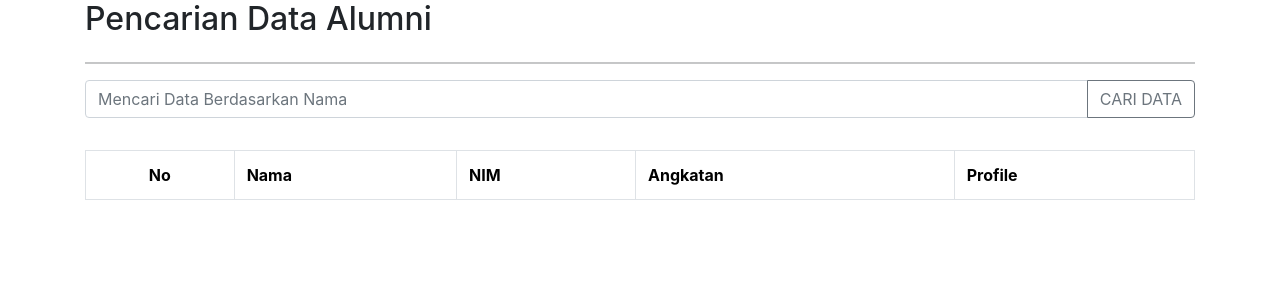
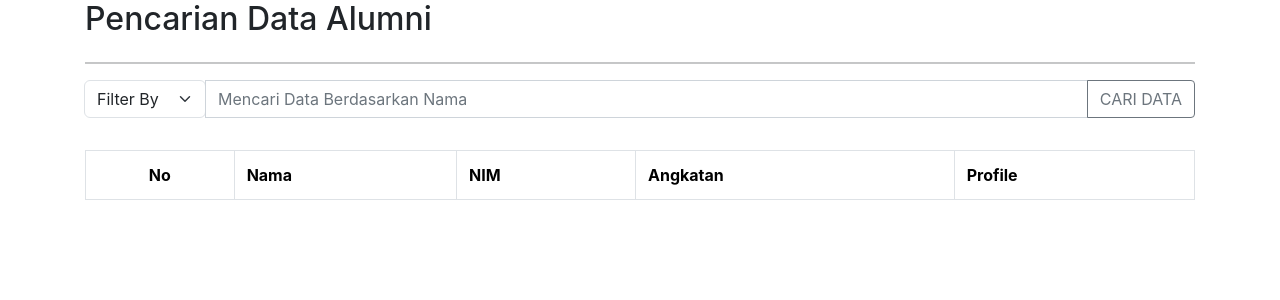
Before and after one commit to tasyaminaal/riset5_crud, a CodeIgniter 4 app: the page made by app/Views/pages/search.php in a window 1280 px wide. Shown: the part 56-356 px from the top of the page. Run offline with PHP 8.4 and a stand-in for CodeIgniter, Linux system fonts and the light colour scheme; the template is opened without the code that fills it, so the values that code supplies are empty; some libraries are stand-ins or nearby versions.

Commit message:
penambahan fitur filter

```diff
--- a/app/Views/pages/search.php
+++ b/app/Views/pages/search.php
@@ -15,9 +15,17 @@
 		<div class="row">
 			<div class="col-lg-12">
 				<div class="input-group mb-3">
+					<div class="input-group-append">
+						<select class="form-select" name="atribut">
+							<option selected="selected" disabled="disabled" value="">Filter By</option>
+							<option value="nama">Nama</option>
+							<option value="nim">NIM</option>
+							<option value="angkatan">Angkatan</option>
+						</select>
+					</div>
 					<input type="text" class="form-control" name="cari" placeholder="Mencari Data Berdasarkan Nama">
 					<div class="input-group-append">
-						<button class="btn btn-outline-secondary" type="Submit">CARI DATA</button>
+						<button class="btn btn-outline-secondary" type="Submit" name="filter" value="Go" >CARI DATA</button>
 					</div>
 				</div>
 			</div>
```
Also changed, not shown: app/Controllers/Home.php (+9 -16 lines), app/Models/AlumniModel.php (+4 -5 lines).
